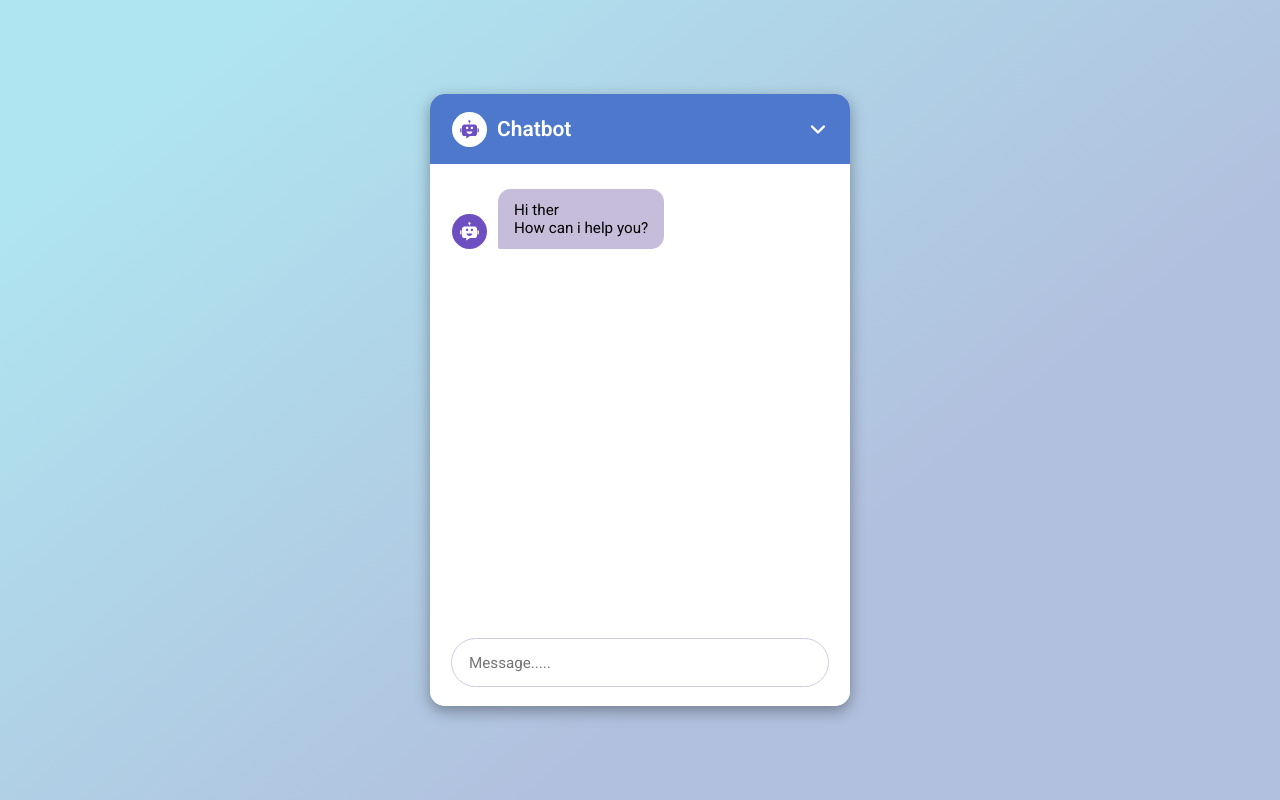
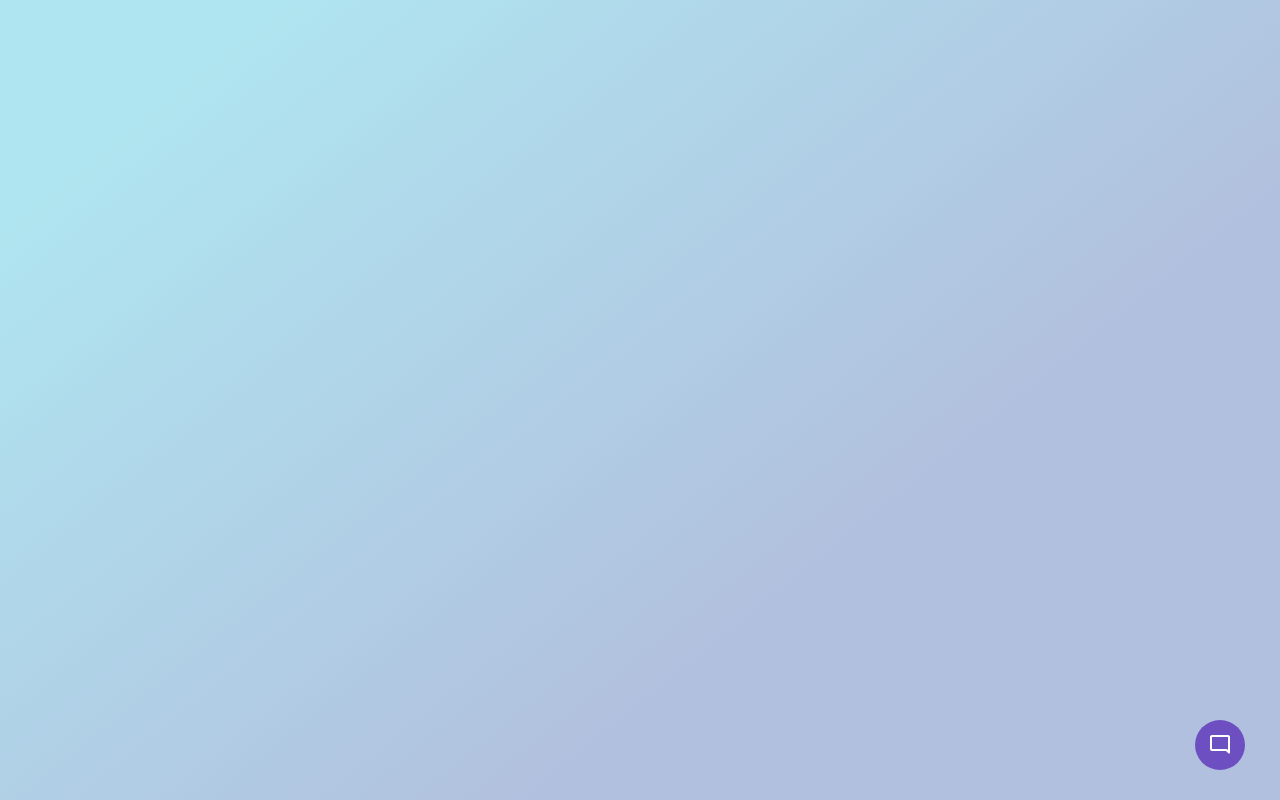
Before and after one commit to RoandyellDagoy/Chatbot-Gemini, a React (Vite) app: page / in a window 1280 px wide. Built offline with nearby package versions, Linux system fonts and the light colour scheme.

Commit message:
finish project

```diff
--- a/index.html
+++ b/index.html
@@ -4,8 +4,8 @@
     <meta charset="UTF-8" />
     <link rel="icon" type="image/svg+xml" href="/vite.svg" />
     <meta name="viewport" content="width=device-width, initial-scale=1.0" />
-    <title>chatbot-gemini</title>
-    <link rel="stylesheet" href="https://fonts.googleapis.com/css2?family=Material+Symbols+Rounded:opsz,wght,FILL,GRAD@24,400,0,0" />
+    <title>Rondel Ai</title>
+    <link rel="stylesheet" href="https://fonts.googleapis.com/css2?family=Material+Symbols+Rounded:opsz,wght,FILL,GRAD@24,400,1,0" />
 
   </head>
   <body>
--- a/src/App.jsx
+++ b/src/App.jsx
@@ -1,12 +1,29 @@
 import ChatbotIcon from "./components/ChatbotIcon";
 import ChartForm from "./components/ChartForm";
-import { useState } from "react";
+import { useState, useRef, useEffect } from "react";
 import ChatMessage from "./components/ChatMessage";
+import { info } from "./info";
 
 const App = () => {
-  const [chatHistory, setChatHistory] = useState([]);
+  const [chatHistory, setChatHistory] = useState([
+    {
+      hideInChat: true,
+      role: "model",
+      text: info,
+    },
+  ]);
+  const [showChatBot, setShowChatBot] = useState(false);
+
+  const chatBodyRef = useRef();
 
   const generateBotResponse = async (history) => {
+    const updateHistory = (text, isError = false) => {
+      setChatHistory((prev) => [
+        ...prev.filter((msg) => msg.text !== "Thinking..."),
+        { role: "model", text, isError },
+      ]);
+    };
+
     history = history.map(({ role, text }) => ({ role, parts: [{ text }] }));
 
     const requestOptions = {
@@ -27,33 +44,50 @@ const App = () => {
       if (!response.ok)
         throw new Error(data.error.message || "Something went wrong!!");
 
-      console.log(data);
+      const apiResponse = data.candidates[0].content.parts[0].text
+        .replace()
+        .trim();
+      updateHistory(apiResponse);
     } catch (error) {
-      console.log(error);
+      updateHistory(error.message, true);
     }
   };
 
+  useEffect(() => {
+    chatBodyRef.current.scrollTo({
+      top: chatBodyRef.current.scrollHeight,
+      behavior: "smooth",
+    });
+  }, [chatHistory]);
+
   return (
-    <div className="container">
+    <div className={`container ${showChatBot ? "show-chatbot" : " "}`}>
+      <button
+        onClick={() => setShowChatBot((prev) => !prev)}
+        id="chatbot-toggle"
+      >
+        <span className="material-symbols-rounded">mode_comment</span>
+        <span className="material-symbols-rounded">close</span>
+      </button>
+
       <div className="chatbot-popup">
-        {/* Chatbot - header  */}
         <div className="chat-header">
           <div className="header-info">
             <ChatbotIcon />
-            <h2 className="logo-text">Chatbot</h2>
+            <h2 className="logo-text">RondelAi</h2>
           </div>
-          <button className="material-symbols-rounded">
+          <button
+            onClick={() => setShowChatBot((prev) => !prev)}
+            className="material-symbols-rounded"
+          >
             keyboard_arrow_down
           </button>
         </div>
 
-        {/* Chatbot body */}
-        <div className="chat-body">
+        <div ref={chatBodyRef} className="chat-body">
           <div className="message bot-message">
             <ChatbotIcon />
-            <p className="message-text">
-              Hi ther <br /> How can i help you?
-            </p>
+            <p className="message-text">Hi i'm rondel 🙂😄😎</p>
           </div>
 
           {chatHistory.map((chat, index) => (
@@ -61,7 +95,6 @@ const App = () => {
           ))}
         </div>
 
-        {/* Chat Footer */}
         <div className="chat-footer">
           <ChartForm
             chatHistory={chatHistory}
--- a/src/components/ChartForm.jsx
+++ b/src/components/ChartForm.jsx
@@ -14,18 +14,19 @@ const ChartForm = ({ chatHistory, setChatHistory, generateBotResponse }) => {
       { role: "user", text: userMessage },
     ]);
 
-    setTimeout(
-      () =>
-        setChatHistory((history) => [
-          ...history,
-          { role: "model", text: "Thinking..." },
-        ]),
-      generateBotResponse([
-        ...chatHistory,
-        { role: "user", text: userMessage },
+    setTimeout(() => {
+      setChatHistory((history) => [
+        ...history,
+        { role: "model", text: "Thinking..." },
       ]),
-      600
-    );
+        generateBotResponse([
+          ...chatHistory,
+          {
+            role: "user",
+            text: `Using the details provided above, please address this query: ${userMessage}`,
+          },
+        ]);
+    }, 600);
   };
 
   return (
--- a/src/components/ChatMessage.jsx
+++ b/src/components/ChatMessage.jsx
@@ -2,12 +2,16 @@ import ChatbotIcon from "./ChatbotIcon";
 
 const ChatMessage = ({ chat }) => {
   return (
-    <div
-      className={`message ${chat.role === "model" ? "bot" : "user"}-message`}
-    >
-      {chat.role === "model" && <ChatbotIcon />}
-      <p className="message-text">{chat.text}</p>
-    </div>
+    !chat.hideInChat && (
+      <div
+        className={`message ${chat.role === "model" ? "bot" : "user"}-message ${
+          chat.isError ? "error" : ""
+        }`}
+      >
+        {chat.role === "model" && <ChatbotIcon />}
+        <p className="message-text">{chat.text}</p>
+      </div>
+    )
   );
 };
 
--- a/src/index.css
+++ b/src/index.css
@@ -9,22 +9,60 @@
 body {
   width: 100%;
   min-height: 100vh;
-  display: flex;
-  justify-content: center;
-  align-items: center;
   background: linear-gradient(
     141deg,
     rgba(175, 229, 240, 1) 12%,
     rgba(177, 192, 222, 1) 67%
   );
 }
+#chatbot-toggle {
+  position: fixed;
+  bottom: 30px;
+  right: 35px;
+  border: none;
+  height: 50px;
+  width: 50px;
+  display: flex;
+  cursor: pointer;
+  border-radius: 50%;
+  background: #6d4fc2;
+  align-items: center;
+  justify-content: center;
+  transition: all 0.2s ease;
+}
+#chatbot-toggle span {
+  position: absolute;
+  color: #fff;
+}
+.container.show-chatbot #chatbot-toggle {
+  transform: rotate(90deg);
+}
+#chatbot-toggle span:last-child,
+.container.show-chatbot #chatbot-toggle span:first-child {
+  opacity: 0;
+}
+.container.show-chatbot #chatbot-toggle span:last-child {
+  opacity: 1;
+}
 .chatbot-popup {
-  position: relative;
+  position: fixed;
+  opacity: 0;
+  pointer-events: none;
+  bottom: 90px;
   width: 420px;
+  right: 35px;
+  transform: scale(0.2);
   background: #fff;
   overflow: hidden;
+  transform-origin: bottom right;
   border-radius: 15px;
   box-shadow: rgba(0, 0, 0, 0.35) 0px 5px 15px;
+  transition: all 0.1 ease;
+}
+.container.show-chatbot .chatbot-popup {
+  opacity: 1;
+  transform: scale(1);
+  pointer-events: auto;
 }
 .chatbot-popup .chat-header {
   display: flex;
@@ -74,7 +112,7 @@ body {
   display: flex;
   flex-direction: column;
   gap: 20px;
-  height: 460px;
+  height: 400px;
   overflow-y: auto;
   padding: 25px 22px;
   margin-bottom: 82px;
@@ -84,6 +122,9 @@ body {
   display: flex;
   gap: 11px;
   align-items: center;
+}
+.chat-body .message.error .message-text {
+  color: #ff0000;
 }
 .chat-body .bot-message svg {
   height: 35px;
@@ -162,3 +203,27 @@ body {
 .chart-form .input-message:valid ~ button {
   display: block;
 }
+
+@media (max-width: 520px) {
+  #chatbot-toggle {
+    right: 20px;
+    bottom: 20px;
+  }
+  .chatbot-popup {
+    right: 0;
+    bottom: 0;
+    height: 100%;
+    border-radius: 0;
+    width: 100%;
+  }
+  .chatbot-popup .chat-header {
+    padding: 12px 15px;
+  }
+  .chat-body {
+    height: calc(90% - 55px);
+    padding: 25px 15px;
+  }
+  .chat-footer {
+    padding: 10px 15px 15px;
+  }
+}
--- /dev/null
+++ b/src/info.js
@@ -0,0 +1,28 @@
+export const info = `
+Introduction:
+I'm Roandyell Khen Dagoy,  24 years old — your friendly and AI generated looking person, aspiring full-stack developer. I'm here to bring ideas to life through clean code, smart design, and innovative problem-solving. Whether it's developing web apps, exploring machine learning, or creating interactive projects, I aim to make technology accessible and meaningful.
+
+Details:
+Based in the Philippines, I specialize in web development and software engineering fundamentals. My focus is on mastering technologies such as HTML, CSS, JavaScript, React, and Python — with projects that combine creativity and logic.
+
+I'm also supported and inspired by my amazing partner, **Eza Castro Kagatan**, who motivates me to push forward and create with purpose. Together, we share a passion for growth, learning, and achieving big dreams.
+
+Stay connected with me through my professional and creative spaces:
+- GitHub: https://github.com/emperorkhen
+- LinkedIn: https://linkedin.com/in/emperorkhen
+- Portfolio: https://emperorkhen.dev (coming soon!)
+- Email: emperorkhen.dev@gmail.com
+
+Services:
+- Frontend Development (HTML, CSS, JavaScript, React)
+- Backend Development (Node.js, Express)
+- Machine Learning Prototyping (Python, Scikit-learn, PyTorch)
+- Data Analysis & Visualization
+- Personal/Academic Project Consulting
+
+Vision:
+To become a well-rounded software engineer capable of building scalable, efficient, and human-centered applications — while inspiring other aspiring developers to push beyond limits.
+
+At Emperor Khen Development, the mission is simple:
+**"Code with clarity. Build with purpose. Learn endlessly."**
+`;
```
